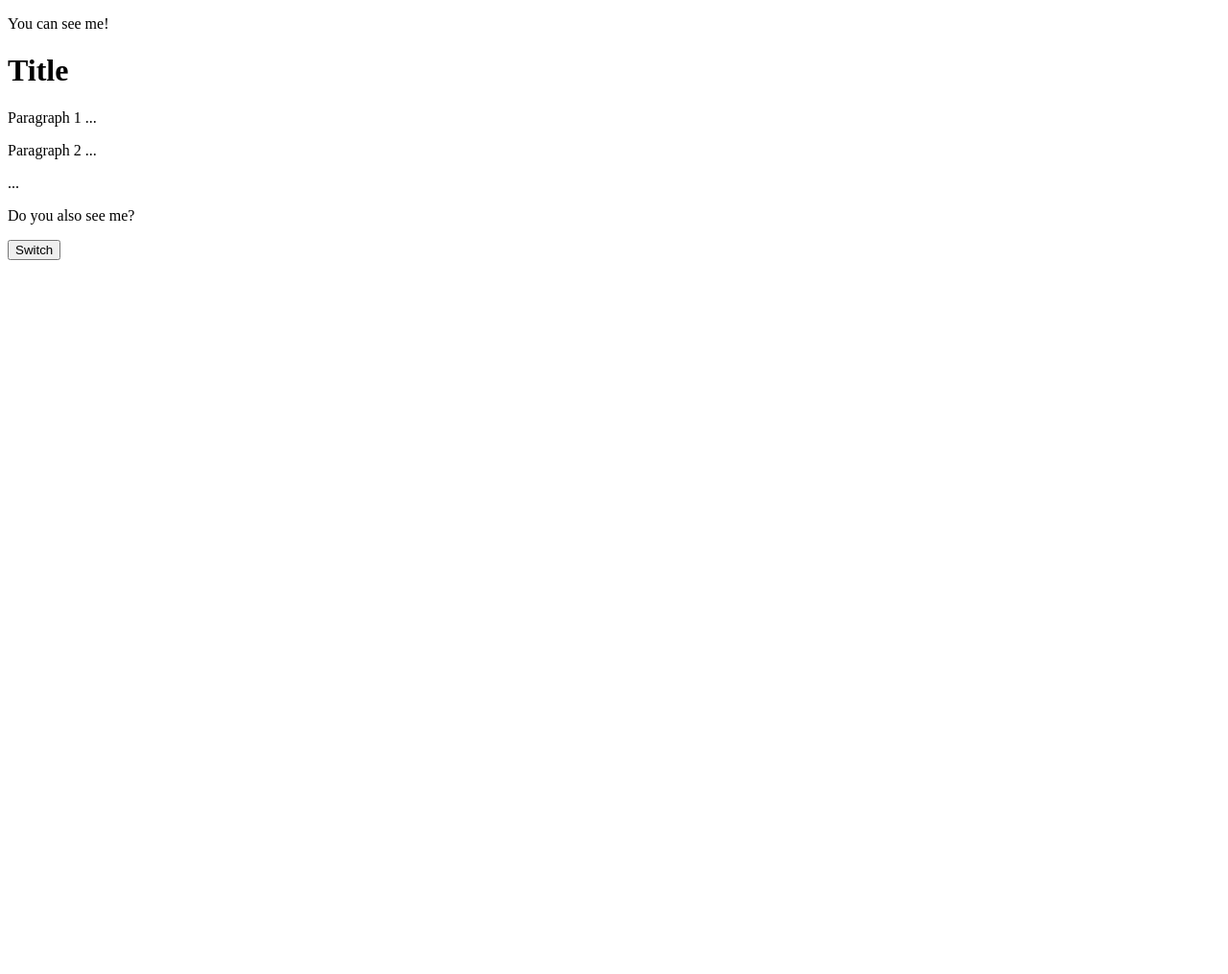
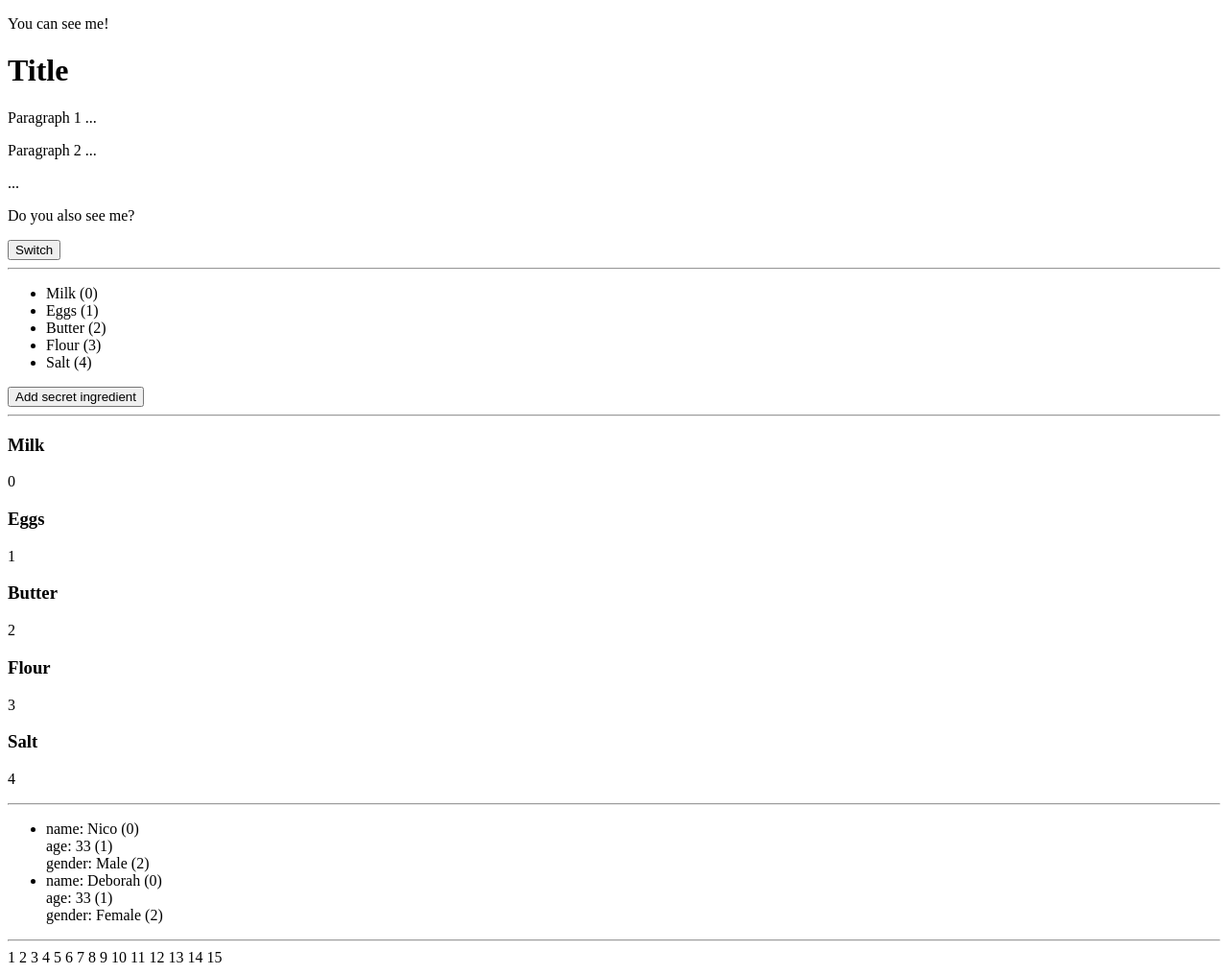
Before and after one commit to NiVanc/first-vue-app, a plain HTML site: page index2.html in a window 1280 px wide. Shown: the whole page at 96% size. Before the commit the page ends 800 px from the top, so only its background shows below. Drawn offline with nearby package versions, Linux system fonts and the light colour scheme.

Commit message:
Understand Vue list renderings

```diff
--- a/app2.js
+++ b/app2.js
@@ -1,6 +1,11 @@
 new Vue({
   el: "#app",
   data: {
-    show: true
+    show: true,
+    ingredients: ["Milk", "Eggs", "Butter", "Flour", "Salt"],
+    persons: [
+      { name: "Nico", age: 33, gender: "Male" },
+      { name: "Deborah", age: 33, gender: "Female" }
+    ]
   }
 });
--- a/index2.html
+++ b/index2.html
@@ -18,6 +18,30 @@
       </template>
       <p v-show="show">Do you also see me?</p>
       <button @click="show = !show">Switch</button>
+      <hr />
+      <ul>
+        <li v-for="(ingredient, index) in ingredients">
+          {{ ingredient }} ({{ index }})
+        </li>
+      </ul>
+      <button @click="ingredients.push('Secret ingredient')">
+        Add secret ingredient
+      </button>
+      <hr />
+      <template v-for="(ingredient, index) in ingredients" :key="ingredient">
+        <h3>{{ ingredient }}</h3>
+        <p>{{ index }}</p>
+      </template>
+      <hr />
+      <ul>
+        <li v-for="person in persons">
+          <div v-for="(value, key, index) in person">
+            {{ key }}: {{ value }} ({{ index }})
+          </div>
+        </li>
+      </ul>
+      <hr />
+      <span v-for="n in 15"> {{ n }}</span>
     </div>
     <script src="app2.js"></script>
   </body>
```
